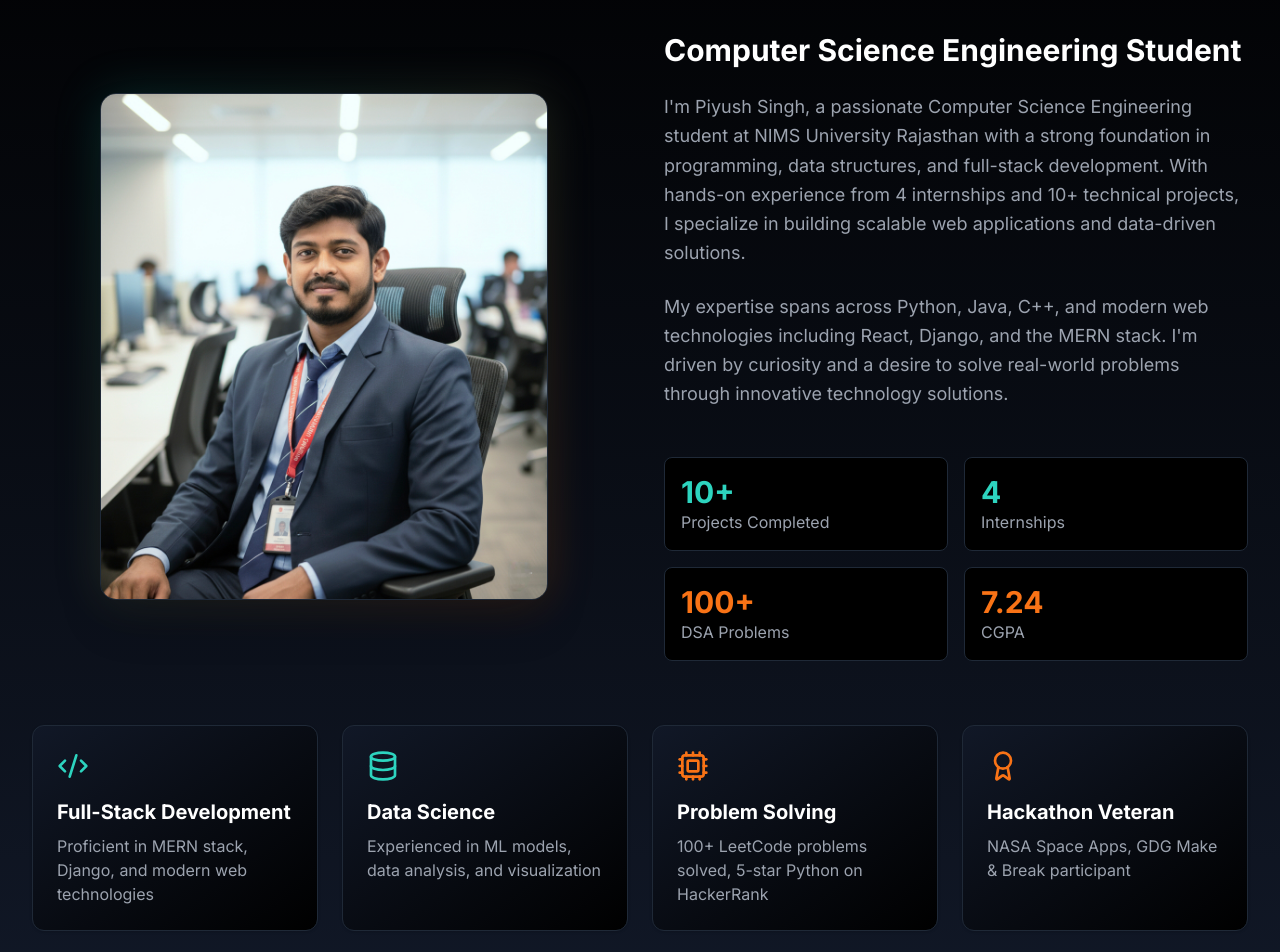
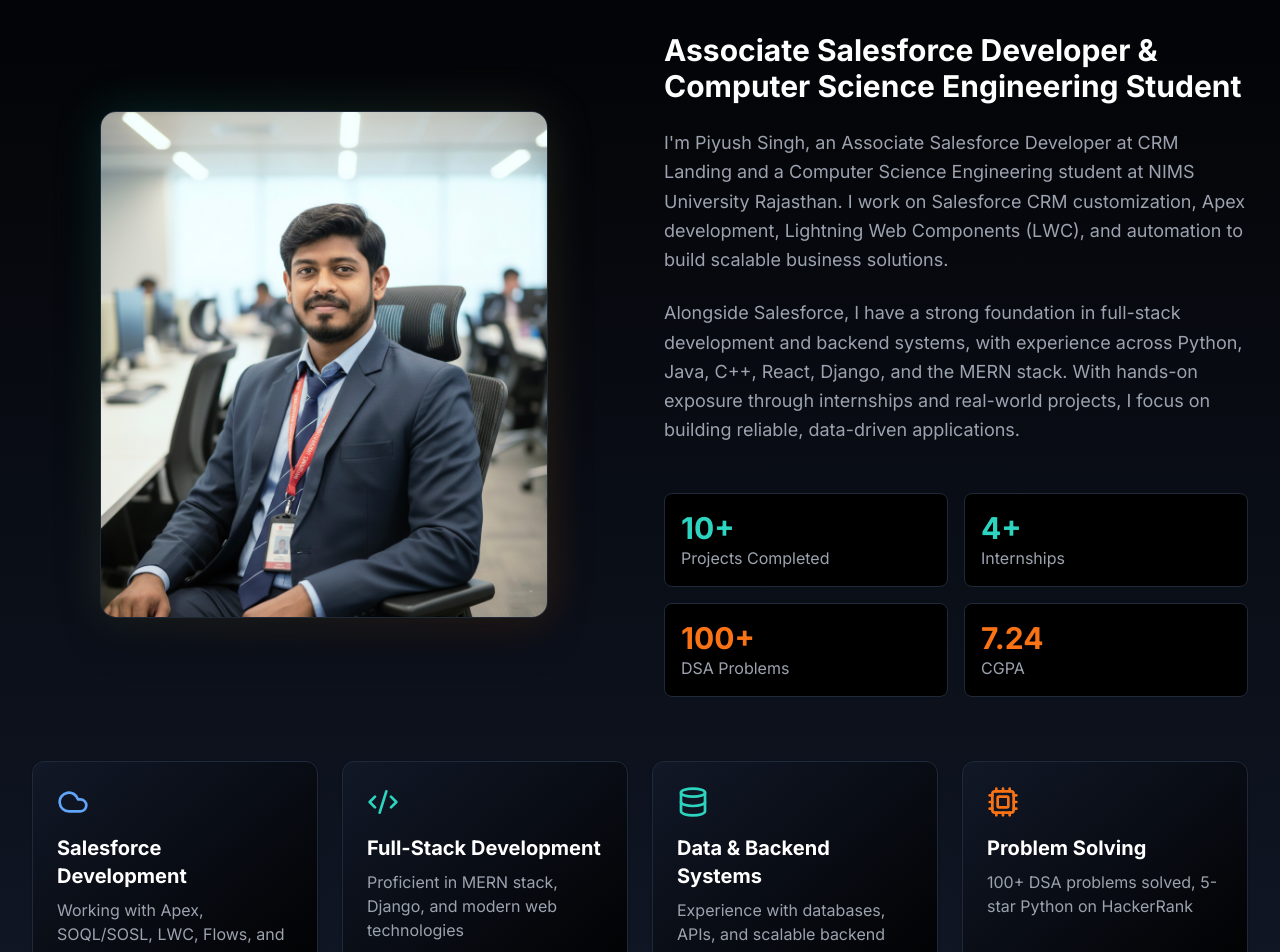
Before and after one commit to Piyush9928/Portfolio_Piyush, a React (Create React App) app in the folder frontend/: page / in a window 1280 px wide. Shown: the part 980-1932 px from the top of the page. Built offline with nearby package versions, Linux system fonts and the light colour scheme.

Commit message:
Enhance About component with new highlights and details

```diff
--- a/frontend/src/components/About.jsx
+++ b/frontend/src/components/About.jsx
@@ -1,12 +1,15 @@
 import React from 'react';
-import { Code2, Database, Cpu, Award } from 'lucide-react';
+import { Code2, Database, Cpu, Award, Cloud } from 'lucide-react';
 import { Card } from './ui/card';
 import Piyush from "../assets/Piyush.jpg";
 
-
-
 const About = () => {
   const highlights = [
+    {
+      icon: <Cloud className="text-blue-400" size={32} />,
+      title: 'Salesforce Development',
+      description: 'Working with Apex, SOQL/SOSL, LWC, Flows, and CRM automation'
+    },
     {
       icon: <Code2 className="text-teal-400" size={32} />,
       title: 'Full-Stack Development',
@@ -14,18 +17,13 @@ const About = () => {
     },
     {
       icon: <Database className="text-teal-400" size={32} />,
-      title: 'Data Science',
-      description: 'Experienced in ML models, data analysis, and visualization'
+      title: 'Data & Backend Systems',
+      description: 'Experience with databases, APIs, and scalable backend services'
     },
     {
       icon: <Cpu className="text-orange-500" size={32} />,
       title: 'Problem Solving',
-      description: '100+ LeetCode problems solved, 5-star Python on HackerRank'
-    },
-    {
-      icon: <Award className="text-orange-500" size={32} />,
-      title: 'Hackathon Veteran',
-      description: 'NASA Space Apps, GDG Make & Break participant'
+      description: '100+ DSA problems solved, 5-star Python on HackerRank'
     }
   ];
 
@@ -55,18 +53,19 @@ const About = () => {
           {/* Right - Content */}
           <div className="space-y-6">
             <h3 className="text-3xl font-bold text-white">
-              Computer Science Engineering Student
+              Associate Salesforce Developer & Computer Science Engineering Student
             </h3>
+
             <p className="text-gray-400 text-lg leading-relaxed">
-              I'm Piyush Singh, a passionate Computer Science Engineering student at NIMS University Rajasthan
-              with a strong foundation in programming, data structures, and full-stack development. With hands-on
-              experience from 4 internships and 10+ technical projects, I specialize in building scalable web
-              applications and data-driven solutions.
+              I'm Piyush Singh, an Associate Salesforce Developer at CRM Landing and a Computer Science Engineering
+              student at NIMS University Rajasthan. I work on Salesforce CRM customization, Apex development,
+              Lightning Web Components (LWC), and automation to build scalable business solutions.
             </p>
+
             <p className="text-gray-400 text-lg leading-relaxed">
-              My expertise spans across Python, Java, C++, and modern web technologies including React, Django,
-              and the MERN stack. I'm driven by curiosity and a desire to solve real-world problems through
-              innovative technology solutions.
+              Alongside Salesforce, I have a strong foundation in full-stack development and backend systems,
+              with experience across Python, Java, C++, React, Django, and the MERN stack. With hands-on exposure
+              through internships and real-world projects, I focus on building reliable, data-driven applications.
             </p>
 
             {/* Quick Stats */}
@@ -76,7 +75,7 @@ const About = () => {
                 <div className="text-gray-400">Projects Completed</div>
               </div>
               <div className="bg-black p-4 rounded-lg border border-gray-800">
-                <div className="text-3xl font-bold text-teal-400">4</div>
+                <div className="text-3xl font-bold text-teal-400">4+</div>
                 <div className="text-gray-400">Internships</div>
               </div>
               <div className="bg-black p-4 rounded-lg border border-gray-800">
@@ -96,7 +95,7 @@ const About = () => {
           {highlights.map((item, index) => (
             <Card
               key={index}
-              className="bg-gradient-to-br from-gray-900 to-black border-gray-800 p-6 hover:border-teal-500 transition-all duration-300 hover:transform hover:scale-105"
+              className="bg-gradient-to-br from-gray-900 to-black border-gray-800 p-6 hover:border-teal-500 transition-all duration-300 hover:scale-105"
             >
               <div className="mb-4">{item.icon}</div>
               <h4 className="text-xl font-bold text-white mb-2">{item.title}</h4>
```
